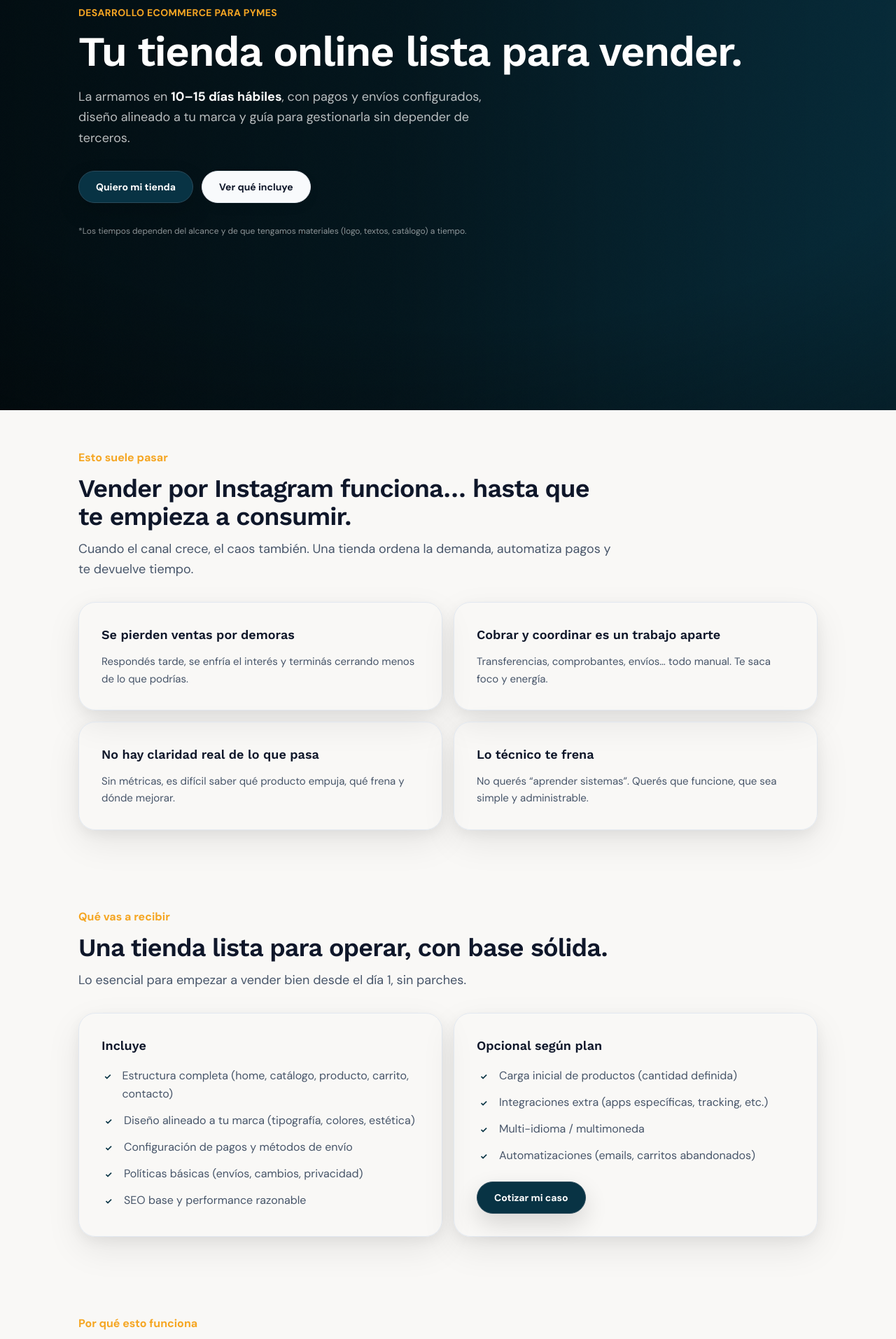
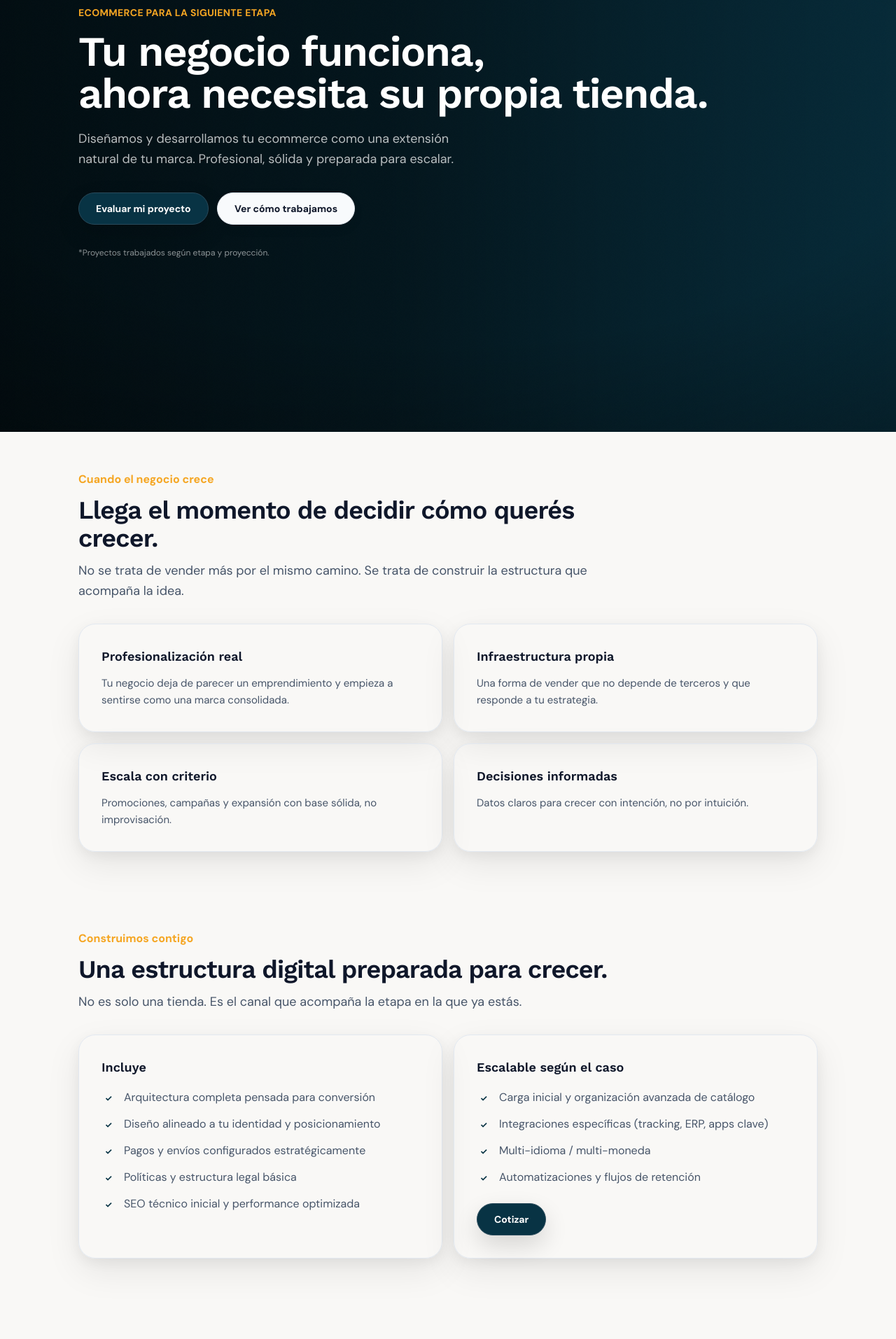
Before and after one commit to interactuy/elephant-studio-web, a Next.js app: page /servicios/desarrollo-ecommerce in a window 1280 px wide. Shown: the part 140-2053 px from the top of the page at 70% size. Built offline with nearby package versions, Linux system fonts and the light colour scheme; no server answers.

Commit message:
landing de desarrollo ecommerce ajsutes varios

```diff
--- a/src/app/servicios/desarrollo-ecommerce/page.tsx
+++ b/src/app/servicios/desarrollo-ecommerce/page.tsx
@@ -258,12 +258,12 @@ function CaseImageCard({ title, href, imageUrl }: Case) {
 
 export default function Page() {
   const BENEFITS: Benefit[] = [
-    { title: "Rápido", desc: "Creamos tu tienda online en 10–15 días hábiles, lista para vender." },
-    { title: "Accesible", desc: "Precios claros y opciones de pago. Podés abonar en cuotas (según método)." },
-    { title: "Sencillo", desc: "Administrable: productos, precios y contenido sin depender de terceros." },
-    { title: "Responsive", desc: "Se ve impecable en móvil, tablet y desktop." },
-    { title: "Acepta tus pagos", desc: "Integramos Mercado Pago, PayPal, Stripe y más (según país)." },
-    { title: "Al mundo", desc: "Listo para idiomas y monedas si tu negocio lo requiere." },
+    { title: "Implementación ágil", desc: "Proceso definido y entregables claros. Tu tienda lista en 10-15 dias habiles." },
+    { title: "Inversión transparente", desc: "Precios claros y opciones de pago acordes a la etapa de tu negocio." },
+    { title: "Gestión simple", desc: "Podés administrar productos, precios y contenido sin depender de terceros." },
+    { title: "Experiencia impecable", desc: "Optimizada para móvil, tablet y desktop desde el inicio." },
+    { title: "Operación integrada", desc: "Mercado Pago, Stripe, PayPal y métodos locales según tu país." },
+    { title: "Expansión lista", desc: "Multi-idioma, multi-moneda e integraciones avanzadas si tu negocio lo requiere." },
   ];
 
   const EXTRAS: Extra[] = [
@@ -417,25 +417,26 @@ export default function Page() {
           <div className="mx-auto max-w-2xl px-6 lg:max-w-[var(--container)] lg:px-8">
             <div className="pb-16 sm:pb-32">
               <p className="hero-in text-xs sm:text-sm font-semibold tracking-wide" style={{ color: "var(--accent-warm)" }}>
-                DESARROLLO ECOMMERCE PARA PYMES
+                ECOMMERCE PARA LA SIGUIENTE ETAPA
               </p>
 
               <h1 className="hero-in delay-1 mt-4 text-4xl sm:text-6xl font-semibold tracking-tight" style={{ color: "#fff" }}>
-                Tu tienda online lista para vender.
+                Tu negocio funciona,
+                <br />ahora necesita su propia tienda.
               </h1>
 
               <p className="hero-in delay-2 mt-5 max-w-xl text-base sm:text-lg leading-relaxed" style={{ color: "rgba(255,255,255,0.72)" }}>
-                La armamos en <span style={{ color: "#fff", fontWeight: 600 }}>10–15 días hábiles</span>, con pagos y envíos configurados,
-                diseño alineado a tu marca y guía para gestionarla sin depender de terceros.
+                Diseñamos y desarrollamos tu ecommerce como una extensión natural de tu marca.
+Profesional, sólida y preparada para escalar.
               </p>
 
               <div className="hero-in delay-3 mt-8 flex flex-wrap gap-3">
-                <PrimaryButton href="#contacto">Quiero mi tienda</PrimaryButton>
-                <SecondaryButton href="#incluye">Ver qué incluye</SecondaryButton>
+                <PrimaryButton href="#contacto">Evaluar mi proyecto</PrimaryButton>
+                <SecondaryButton href="#incluye">Ver cómo trabajamos</SecondaryButton>
               </div>
 
               <p className="mt-8 text-xs" style={{ color: "rgba(255,255,255,0.55)" }}>
-                *Los tiempos dependen del alcance y de que tengamos materiales (logo, textos, catálogo) a tiempo.
+                *Proyectos trabajados según etapa y proyección.
               </p>
             </div>
           </div>
@@ -446,23 +447,23 @@ export default function Page() {
       <section className="py-12 sm:py-14">
         <div className="mx-auto max-w-2xl px-6 lg:max-w-[var(--container)] lg:px-8">
           <SectionHeader
-            eyebrow="Esto suele pasar"
-            title="Vender por Instagram funciona… hasta que te empieza a consumir."
-            desc="Cuando el canal crece, el caos también. Una tienda ordena la demanda, automatiza pagos y te devuelve tiempo."
+            eyebrow="Cuando el negocio crece"
+            title="Llega el momento de decidir cómo querés crecer."
+            desc="No se trata de vender más por el mismo camino. Se trata de construir la estructura que acompaña la idea."
             align="left"
           />
           <div className="mt-8 grid gap-4 sm:grid-cols-2">
-            <Card title="Se pierden ventas por demoras">
-              Respondés tarde, se enfría el interés y terminás cerrando menos de lo que podrías.
+            <Card title="Profesionalización real">
+              Tu negocio deja de parecer un emprendimiento y empieza a sentirse como una marca consolidada.
             </Card>
-            <Card title="Cobrar y coordinar es un trabajo aparte">
-              Transferencias, comprobantes, envíos… todo manual. Te saca foco y energía.
+            <Card title="Infraestructura propia">
+              Una forma de vender que no depende de terceros y que responde a tu estrategia.
             </Card>
-            <Card title="No hay claridad real de lo que pasa">
-              Sin métricas, es difícil saber qué producto empuja, qué frena y dónde mejorar.
+            <Card title="Escala con criterio">
+              Promociones, campañas y expansión con base sólida, no improvisación.
             </Card>
-            <Card title="Lo técnico te frena">
-              No querés “aprender sistemas”. Querés que funcione, que sea simple y administrable.
+            <Card title="Decisiones informadas">
+              Datos claros para crecer con intención, no por intuición.
             </Card>
           </div>
         </div>
@@ -472,9 +473,9 @@ export default function Page() {
       <section id="incluye" className="py-12 sm:py-14">
         <div className="mx-auto max-w-2xl px-6 lg:max-w-[var(--container)] lg:px-8">
           <SectionHeader
-            eyebrow="Qué vas a recibir"
-            title="Una tienda lista para operar, con base sólida."
-            desc="Lo esencial para empezar a vender bien desde el día 1, sin parches."
+            eyebrow="Construimos contigo"
+            title="Una estructura digital preparada para crecer."
+            desc="No es solo una tienda. Es el canal que acompaña la etapa en la que ya estás."
           />
           <div className="mt-8 grid gap-4 sm:grid-cols-2">
             <div className="rounded-3xl p-7 sm:p-8" style={{ background: "var(--card)", border: "1px solid var(--border)", boxShadow: PREMIUM_CARD_SHADOW }}>
@@ -482,26 +483,26 @@ export default function Page() {
                 Incluye
               </h3>
               <ul className="mt-4 grid gap-3">
-                <ChecklistItem>Estructura completa (home, catálogo, producto, carrito, contacto)</ChecklistItem>
-                <ChecklistItem>Diseño alineado a tu marca (tipografía, colores, estética)</ChecklistItem>
-                <ChecklistItem>Configuración de pagos y métodos de envío</ChecklistItem>
-                <ChecklistItem>Políticas básicas (envíos, cambios, privacidad)</ChecklistItem>
-                <ChecklistItem>SEO base y performance razonable</ChecklistItem>
+                <ChecklistItem>Arquitectura completa pensada para conversión</ChecklistItem>
+                <ChecklistItem>Diseño alineado a tu identidad y posicionamiento</ChecklistItem>
+                <ChecklistItem>Pagos y envíos configurados estratégicamente</ChecklistItem>
+                <ChecklistItem>Políticas y estructura legal básica</ChecklistItem>
+                <ChecklistItem>SEO técnico inicial y performance optimizada</ChecklistItem>
               </ul>
             </div>
 
             <div className="rounded-3xl p-7 sm:p-8" style={{ background: "var(--card)", border: "1px solid var(--border)", boxShadow: PREMIUM_CARD_SHADOW }}>
               <h3 className="text-lg font-semibold" style={{ color: "var(--text)" }}>
-                Opcional según plan
+                Escalable según el caso
               </h3>
               <ul className="mt-4 grid gap-3">
-                <ChecklistItem>Carga inicial de productos (cantidad definida)</ChecklistItem>
-                <ChecklistItem>Integraciones extra (apps específicas, tracking, etc.)</ChecklistItem>
-                <ChecklistItem>Multi-idioma / multimoneda</ChecklistItem>
-                <ChecklistItem>Automatizaciones (emails, carritos abandonados)</ChecklistItem>
+                <ChecklistItem>Carga inicial y organización avanzada de catálogo</ChecklistItem>
+                <ChecklistItem>Integraciones específicas (tracking, ERP, apps clave)</ChecklistItem>
+                <ChecklistItem>Multi-idioma / multi-moneda</ChecklistItem>
+                <ChecklistItem>Automatizaciones y flujos de retención</ChecklistItem>
               </ul>
               <div className="mt-6">
-                <PrimaryButton href="#contacto">Cotizar mi caso</PrimaryButton>
+                <PrimaryButton href="#contacto">Cotizar</PrimaryButton>
               </div>
             </div>
           </div>
@@ -511,7 +512,7 @@ export default function Page() {
       {/* BENEFICIOS */}
       <section className="py-12 sm:py-14">
         <div className="mx-auto max-w-2xl px-6 lg:max-w-[var(--container)] lg:px-8">
-          <SectionHeader eyebrow="Por qué esto funciona" title="Beneficios claros, sin vueltas." desc="Una tienda que ordena, automatiza y te da control." />
+          <SectionHeader eyebrow="Por qué Interact" title="Una propuesta clara. Sin fricción innecesaria." desc="Un servicio diseñado para negocios que venden y buscan crecer con criterio." />
           <div className="mt-8 grid gap-4 sm:grid-cols-2 lg:grid-cols-3">
             {BENEFITS.map((b) => (
               <Card key={b.title} title={b.title}>
```
